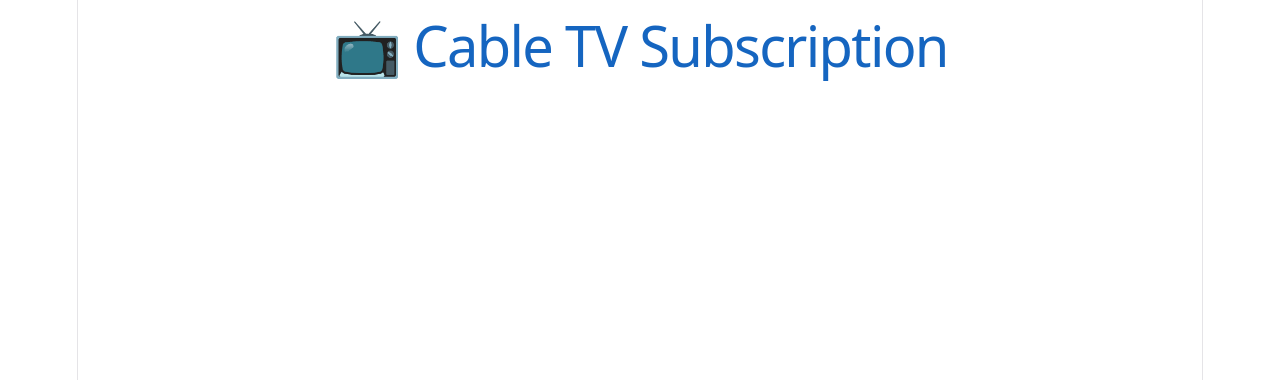
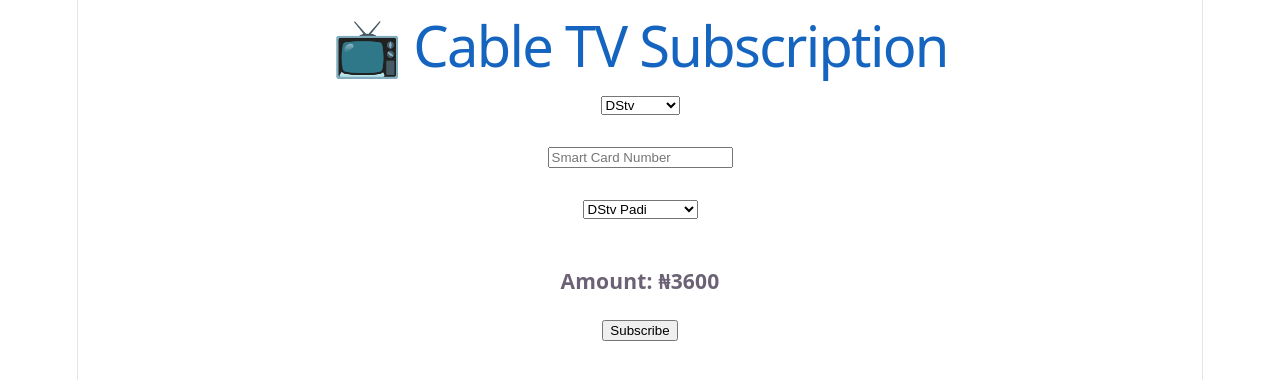
Before and after one commit to bibasulaim/Zikhas-Data-App, a React (Vite) app in the folder client/: page /cable-tv in a window 1280 px wide. Shown: the top 380 px of the page. Built offline with nearby package versions, Linux system fonts and the light colour scheme.

Commit message:
Add cable TV subscription backend

```diff
--- a/client/src/pages/CableTV.jsx
+++ b/client/src/pages/CableTV.jsx
@@ -1,5 +1,114 @@
+import { useState } from "react";
+import api from "../services/api";
+
 function CableTV() {
-  return <h1>📺 Cable TV Subscription</h1>;
+  const user = JSON.parse(localStorage.getItem("user"));
+
+  const [provider, setProvider] = useState("DStv");
+  const [smartCard, setSmartCard] = useState("");
+  const [bouquet, setBouquet] = useState("DStv Padi");
+  const [amount, setAmount] = useState(3600);
+
+  function changeBouquet(value) {
+    setBouquet(value);
+
+    switch (value) {
+      case "DStv Padi":
+        setAmount(3600);
+        break;
+      case "DStv Yanga":
+        setAmount(5100);
+        break;
+      case "GOtv Jinja":
+        setAmount(3300);
+        break;
+      case "GOtv Max":
+        setAmount(7200);
+        break;
+      case "Startimes Basic":
+        setAmount(3000);
+        break;
+      default:
+        setAmount(3600);
+    }
+  }
+
+  async function payCable() {
+    if (!smartCard) {
+      alert("Enter Smart Card Number");
+      return;
+    }
+
+    try {
+      const response = await api.post("/vtu/cable", {
+        userId: user.id,
+        provider,
+        smartCard,
+        bouquet,
+        amount,
+      });
+
+      localStorage.setItem(
+        "user",
+        JSON.stringify({
+          ...user,
+          walletBalance: response.data.walletBalance,
+        })
+      );
+
+      alert("Cable TV subscription successful!");
+    } catch (error) {
+      alert(
+        error.response?.data?.message ||
+        "Subscription failed"
+      );
+    }
+  }
+
+  return (
+    <div className="app">
+      <h1>📺 Cable TV Subscription</h1>
+
+      <select
+        value={provider}
+        onChange={(e) => setProvider(e.target.value)}
+      >
+        <option>DStv</option>
+        <option>GOtv</option>
+        <option>Startimes</option>
+      </select>
+
+      <br /><br />
+
+      <input
+        type="text"
+        placeholder="Smart Card Number"
+        value={smartCard}
+        onChange={(e) => setSmartCard(e.target.value)}
+      />
+
+      <br /><br />
+
+      <select
+        value={bouquet}
+        onChange={(e) => changeBouquet(e.target.value)}
+      >
+        <option>DStv Padi</option>
+        <option>DStv Yanga</option>
+        <option>GOtv Jinja</option>
+        <option>GOtv Max</option>
+        <option>Startimes Basic</option>
+      </select>
+
+      <br /><br />
+
+      <h3>Amount: ₦{amount}</h3>
+
+      <button onClick={payCable}>
+        Subscribe
+      </button>
+    </div>
+  );
 }
 
 export default CableTV;
```
Also changed, not shown: 1 other file (tests, documents, lock files or other folders).
